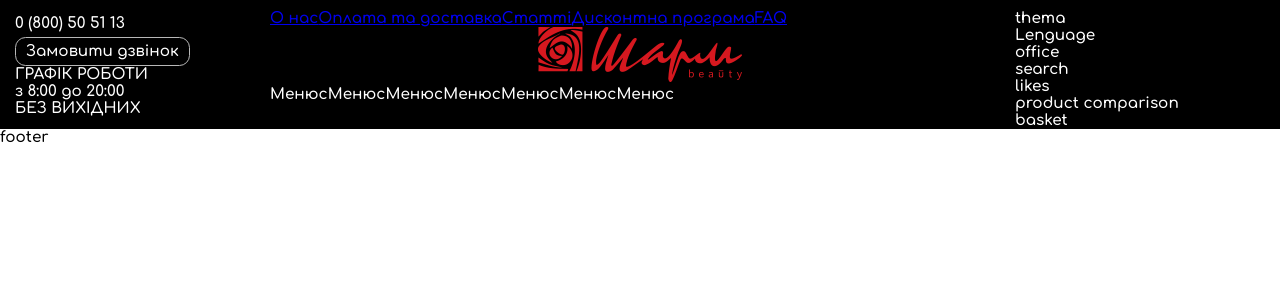
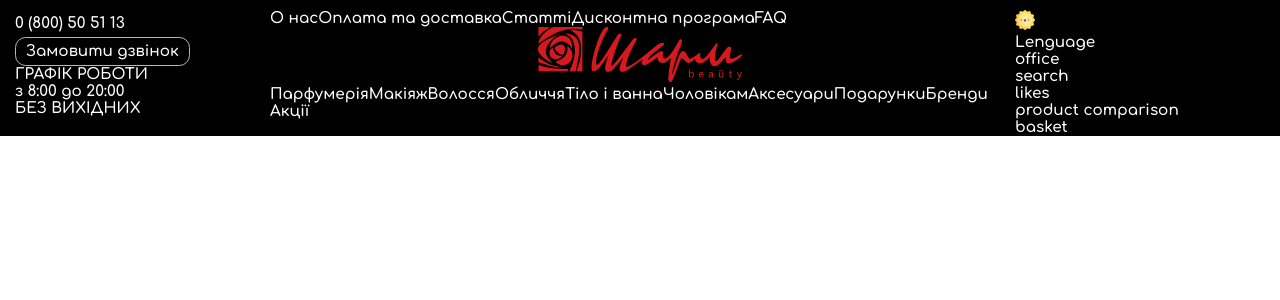
Before and after one commit to KratosHome/sharmBeauty, a React (Create React App) app: page / in a window 1280 px wide. Shown: the top 300 px of the page. Built offline with nearby package versions, Linux system fonts and the light colour scheme.

Commit message:
add theme

```diff
--- /dev/null
+++ b/src/components/UL/Thema/Thema.tsx
@@ -0,0 +1,39 @@
+import * as React from "react";
+import "./thema.css";
+import sun from "../../../img/icons/sun.png";
+import moon from "../../../img/icons/moon.png";
+import { useTypeSelector } from "../../../hooks/useTypeSelector";
+import { animeteOpen } from "../../../redux/actions/animateActions";
+import { useDispatch } from "react-redux";
+import "animate.css";
+import { CSSTransition } from "react-transition-group";
+import { useTheme } from "../../../hooks/useTheme";
+
+export const Thema: React.FC<{}> = () => {
+  const handalClick = () => {
+    setTheme("light");
+  };
+  const handalClickLight = () => {
+    setTheme("dark");
+  };
+
+  const { theme, setTheme } = useTheme();
+
+  return (
+    <>
+      <div className="thema ">
+        <CSSTransition timeout={200} classNames="my-node">
+          {theme === "dark" ? (
+            <img onClick={() => handalClick()} src={sun} alt="thema sun" />
+          ) : (
+            <img
+              onClick={() => handalClickLight()}
+              src={moon}
+              alt="thema sun"
+            />
+          )}
+        </CSSTransition>
+      </div>
+    </>
+  );
+};
--- /dev/null
+++ b/src/components/UL/Thema/thema.css
@@ -0,0 +1,23 @@
+.thema{
+    cursor: pointer;
+    max-width: max-content;
+}
+.thema img{
+    max-width: 20px;
+    max-height: 20px;
+}
+
+.my-node-enter {
+    opacity: 0;
+  }
+  .my-node-enter-active {
+    opacity: 1;
+    transition: opacity 200ms;
+  }
+  .my-node-exit {
+    opacity: 1;
+  }
+  .my-node-exit-active {
+    opacity: 0;
+    transition: opacity 200ms;
+  }
--- a/src/components/bloks/Header/Header.css
+++ b/src/components/bloks/Header/Header.css
@@ -1,29 +1,28 @@
 header {
-    color: white;
-    background-color: black;
+    background-color: var(--background-color);
+    color: var(--text-color: );
 }
 .containderHead {
     margin: 0 auto;
     width: calc(100% - 30px);
     display: grid;
     grid-template-columns: 1fr 3fr 1fr;
-    padding: 10px 0 0 0 ;
+    padding: 10px 0 0 0;
 }
 .row {
     margin: 0 auto;
     width: calc(100% - 10px);
     text-align: center;
 }
-.phone{
+.phone {
     display: block;
     max-width: max-content;
-    color: white;
     text-decoration: none;
     margin: 5px 0 5px 0;
     transition: 0.5s;
 }
-.phone:hover{
-    color:  var(--color-hover-link);
+.phone:hover {
+    color: var(--color-hover-link);
     transition: 0.5s;
 }
 .navTopList {
@@ -35,17 +34,15 @@ header {
     text-align: center;
     display: block;
     border: 1px solid white;
-    border-color: #b8b8b8;
+    border-color: var(--border-color);
     border-radius: 0.69231rem;
     width: max-content;
     padding: 5px 10px 5px 10px;
     white-space: nowrap;
 }
-.orderСall:hover{
+.orderСall:hover {
     cursor: pointer;
 }
-
-
 
 @media (max-width: 992px) {
 }
--- a/src/components/bloks/Header/Header.tsx
+++ b/src/components/bloks/Header/Header.tsx
@@ -5,25 +5,28 @@ import { MayModal } from "../../UL/MayModal/MayModal";
 import { RequestСall } from "../RequestСall/RequestСall";
 import "animate.css";
 import { Link } from "react-router-dom";
+import { Thema } from "../../UL/Thema/Thema";
+import { useTypeSelector } from "../../../hooks/useTypeSelector";
+import { useTheme } from '../../../hooks/useTheme';
 
 export const Header: React.FC = () => {
+  const state = useTypeSelector((state) => state.animateReducer);
+
   const [modalOpen, setModalOpen] = React.useState<boolean>(false);
 
 
 
   return (
-    <header className="header">
+    <header className={state.animate ? "header_lite" : "header"}>
       <div className="containderHead">
         <div>
           <a className="phone" title="телефонуй" href="tel:0(800)505113">
             {" "}
             0 (800) 50 51 13
           </a>
-
           <div onClick={() => setModalOpen(!modalOpen)} className="orderСall">
             Замовити дзвінок
           </div>
-
           <MayModal visible={modalOpen} setVisible={setModalOpen}>
             <RequestСall setModalOpen={setModalOpen} />
           </MayModal>
@@ -43,17 +46,20 @@ export const Header: React.FC = () => {
             <img src={logo} alt="Logo" />
           </a>
           <div className="navTopList">
-            <div>Менюс</div>
-            <div>Менюс</div>
-            <div>Менюс</div>
-            <div>Менюс</div>
-            <div>Менюс</div>
-            <div>Менюс</div>
-            <div>Менюс</div>
+            <a>Парфумерія</a>
+            <a>Макіяж</a>
+            <a>Волосся</a>
+            <a>Обличчя</a>
+            <a>Тіло і ванна</a>
+            <a>Чоловікам</a>
+            <a>Аксесуари </a>
+            <a>Подарунки</a>
+            <a>Бренди</a>
+            <a>Акції</a>
           </div>
         </div>
         <div className="rigt-block">
-          <div className="lang-list">thema</div>
+          <Thema />
           <div className="lang-list">Lenguage</div>
           <div>office</div>
           <div>search</div>
--- a/src/components/css/App.css
+++ b/src/components/css/App.css
@@ -20,6 +20,24 @@ font-family: 'Raleway', sans-serif;
     --color-button: rgba(191, 21, 75, 1);
     --color-button-hover: rgb(236, 19, 88);
 }
+
+html[data-theme="light"]{
+    --link-color: black;
+    --background-color: white;
+    --text-color: black;
+    --color-hover-link: rgba(191, 21, 75, 1);
+    --border-color: #b8b8b8
+}
+
+html[data-theme="dark"]{
+    --link-color: white;
+    --background-color: black;
+    --text-color: white;
+    --color-hover-link: rgba(191, 21, 75, 1);
+    --border-color: #b8b8b8
+}
+
+
 *,
 *::after,
 *::before {
@@ -28,4 +46,10 @@ font-family: 'Raleway', sans-serif;
     box-sizing: border-box;
     font-family: 'Comfortaa', cursive;
     font-size: calc((120vw - 470px) / (1980 - 470) * (16 - 10) + 11px);
+    color: var(--text-color);
 }
+
+a {
+    color: var(--link-color);
+    text-decoration: none;
+}
--- /dev/null
+++ b/src/hooks/useTheme.ts
@@ -0,0 +1,9 @@
+import { useLayoutEffect, useState } from "react";
+
+export const useTheme = () => {
+  const [theme, setTheme] = useState("dark");
+  useLayoutEffect(() => {
+    document.documentElement.setAttribute("data-theme", theme);
+  }, [theme]);
+  return { theme, setTheme };
+};
--- /dev/null
+++ b/src/hooks/useTypeSelector.ts
@@ -0,0 +1,5 @@
+
+import { TypedUseSelectorHook, useSelector } from 'react-redux';
+import { rootState } from '../redux/reducers/rootReduser';
+
+export const useTypeSelector: TypedUseSelectorHook<rootState> = useSelector
--- /dev/null
+++ b/src/pages/Main/Main.tsx
@@ -0,0 +1,9 @@
+import * as React from 'react';
+
+export const Main: React.SFC<{}> = () => {
+    return (
+        <div>
+            main
+        </div>
+    )
+};
--- a/src/redux/actions/animateActions.ts
+++ b/src/redux/actions/animateActions.ts
@@ -5,9 +5,3 @@ export function animeteOpen() {
         type: AnimateActionsTypes.OPEN,
     }
 }
-
-export function animeteClose() {
-    return {
-        type: AnimateActionsTypes.CLOSE,
-    }
-}
--- a/src/redux/reducers/animateReduser.ts
+++ b/src/redux/reducers/animateReduser.ts
@@ -14,9 +14,7 @@ export const animateReducer = (
 ): AnimateState => {
   switch (action.type) {
     case AnimateActionsTypes.OPEN:
-      return { ...state, animate: (state.animate = true) };
-    case AnimateActionsTypes.CLOSE:
-      return { ...state, animate: (state.animate = false) };
+      return { ...state, animate: (!state.animate)};
     default:
       return state;
   }
--- a/src/redux/reducers/rootReduser.ts
+++ b/src/redux/reducers/rootReduser.ts
@@ -5,7 +5,7 @@ import { animateReducer } from './animateReduser';
 
 
 export const rootReducer = combineReducers({
-    animate: animateReducer
+   animateReducer
 })
 
 export type rootState = ReturnType<typeof rootReducer>
--- a/src/router/router.tsx
+++ b/src/router/router.tsx
@@ -1,5 +1,7 @@
 import { AboutAss } from "../pages/AboutAss/AboutAss";
+import { Main } from "../pages/Main/Main";
 
 export const ProviderRouter: any[]= [
   { path: "/about", component: <AboutAss />, exact: true },
+  { path: "/", component: <Main/>, exact: true },
 ];
```
Also changed, not shown: src/img/icons/moon.png (added), src/img/icons/sun.png (added).
